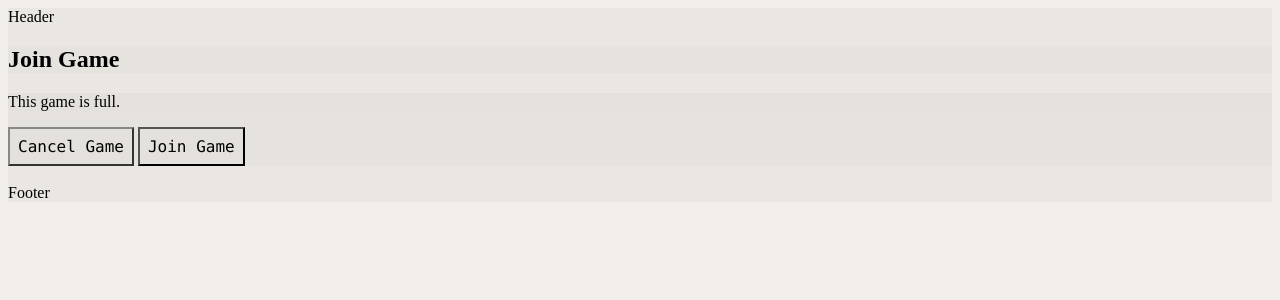
After one commit to EthanVB123/SpaceSaga, a Node server app: page /game/600000000000000000000001/edit in a window 1280 px wide. The commit adds this page. Shown: the top 300 px of the page. Run offline with Node 20, Linux system fonts and the light colour scheme; tables that the repository leaves empty hold one stand-in row (values such as "Sample post"); some libraries are stand-ins or nearby versions.

Commit message:
Add Player v1 - still extremely buggy

```diff
--- a/models/game.js
+++ b/models/game.js
@@ -33,4 +33,21 @@ const gameSchema = new mongoose.Schema({
 
 })
 
+gameSchema.virtual('numberPlayers').get(function() {
+    var num = 0;
+    if ((this.player1 != null)&&(this.player1 != undefined)) {
+        num += 1;
+    }
+    if ((this.player2 != null)&&(this.player2 != undefined)) {
+        num += 1;
+    }
+    if ((this.player3 != null)&&(this.player3 != undefined)) {
+        num += 1;
+    }
+    if ((this.player4 != null)&&(this.player4 != undefined)) {
+        num += 1;
+    }
+    return num
+})
+
 module.exports = mongoose.model('Game', gameSchema)
--- a/package.json
+++ b/package.json
@@ -8,6 +8,7 @@
     "express": "^4.17.1",
     "express-ejs-layouts": "^2.5.0",
     "method-override": "^3.0.0",
+    "mongod": "^2.0.0",
     "mongoose": "^5.12.2"
   },
   "devDependencies": {
--- a/routes/games.js
+++ b/routes/games.js
@@ -12,6 +12,8 @@ router.get('/', async (req, res) => {
             allGames += element.name
             allGames += ' '
             allGames += element.password
+            allGames += ' '
+            allGames += element.numberPlayers
             allGames += '<br>'
         });
         res.send(allGames)
@@ -51,4 +53,33 @@ router.get('/:id', (req, res) => {
     res.send(`${req.params.id}'s Game`)
 })
 
+// Edit Game Route - mainly used to add a player to the game
+
+// Add Player Route
+router.get('/:id/edit', async (req, res) => {
+    try {
+        const game = await Game.findById(req.params.id)//this is a reminder to future me to notice that this is the same id as was parsed in the url
+        res.render('games/addplayer', {game: game, numberPlayers: game.numberPlayers})//this is specific to the add player action
+    } catch {
+        res.redirect('/game')
+    }
+})
+router.put('/:id', async (req, res) => {
+    let author
+    try {
+        author = await Author.findById(req.params.id)
+        author.name = req.body.name
+        await author.save()
+        res.redirect(`${author.id}`)
+    } catch {
+        if (author == null) {
+            res.redirect('/')
+        } else {
+        res.render('/authors/edit', {
+            author: author,
+            errorMessage: 'Error updating Author'
+        })}
+    }
+})
+
 module.exports = router
--- /dev/null
+++ b/views/games/addplayer.ejs
@@ -0,0 +1,23 @@
+<h2>Join Game</h2>
+<form action='/game' method='POST'>
+
+    <% if (numberPlayers == 0) { %>
+        <label>Player 1</label>
+        <input type="text" name="player1" value="<%= game.player1 %>">
+    <% } else if (numberPlayers == 1) { %>
+        <label>Player 2</label>
+        <input type="text" name="player1" value="<%= game.player1 %>">
+    <% } else if (numberPlayers == 2) { %>
+        <label>Player 3</label>
+        <input type="text" name="player1" value="<%= game.player1 %>">
+    <% } else if (numberPlayers == 3) { %>
+        <label>Player 4</label>
+        <input type="text" name="player1" value="<%= game.player1 %>">
+    <% } else if (numberPlayers == 4) { %>
+        <p>This game is full.</p>
+    <% } %>
+
+
+    <a class='button' href='/'>Cancel Game</a>
+    <button type="submit" class='button'>Join Game</button>
+</form>
--- a/views/index.ejs
+++ b/views/index.ejs
@@ -28,8 +28,9 @@
                         {
                             name: element.name,
                             password: element.password,
-                            numPlayers: 0,
-                            maxPlayers: 4
+                            numPlayers: element.numberPlayers,
+                            maxPlayers: 4,
+                            id: element.id
                         }) %>
                 <% }); %>
 
--- a/views/partials/lobbygame.ejs
+++ b/views/partials/lobbygame.ejs
@@ -2,5 +2,5 @@
 <td><%= locals.name %></td>
 <td><%= locals.password %> </td>
 <td><%= locals.numPlayers %> / <%= locals.maxPlayers %>  </td>
-<td><a href='/setup/john' class="button">Join Game</a></td>
+<td><a href='/game/<%= locals.id %>/edit' class="button">Join Game</a></td>
 </tr>
```
Also changed, not shown: 1 other file.
